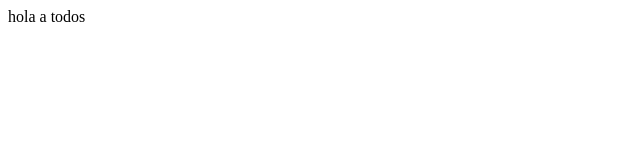
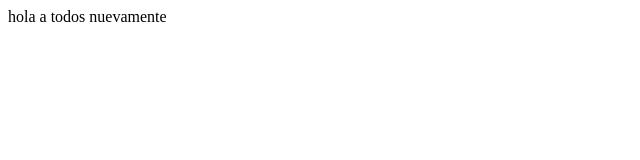
Before and after one commit to JanettTapia/git-github, a plain HTML site: page index.html in a window 1280 px wide. Shown: the full height of the page, 0-640 px from the left. Drawn offline with Linux system fonts and the light colour scheme.

Commit message:
Version 0.0.2

```diff
--- a/index.html
+++ b/index.html
@@ -4,6 +4,6 @@
 	<title>hola desde git</title>
 </head>
 <body>
-   hola a todos
+   hola a todos nuevamente
 </body>
 </html>
```
